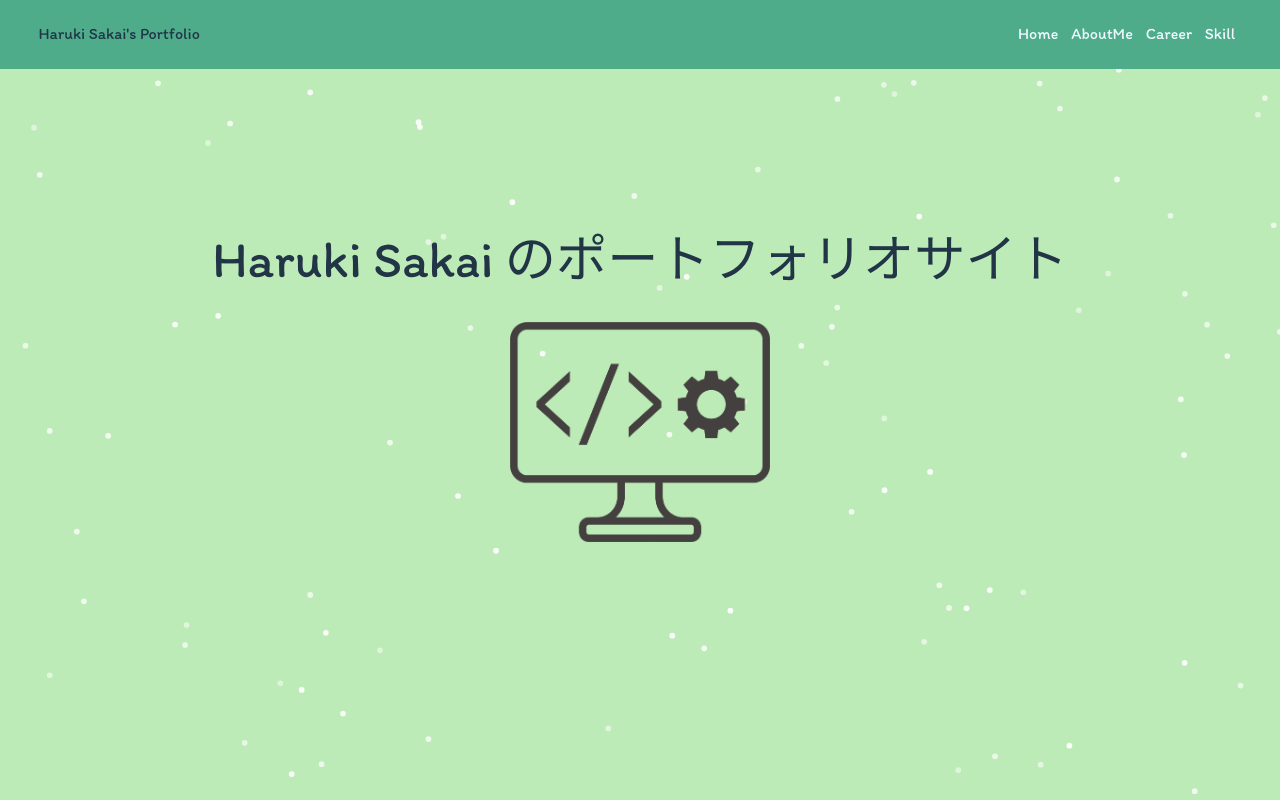
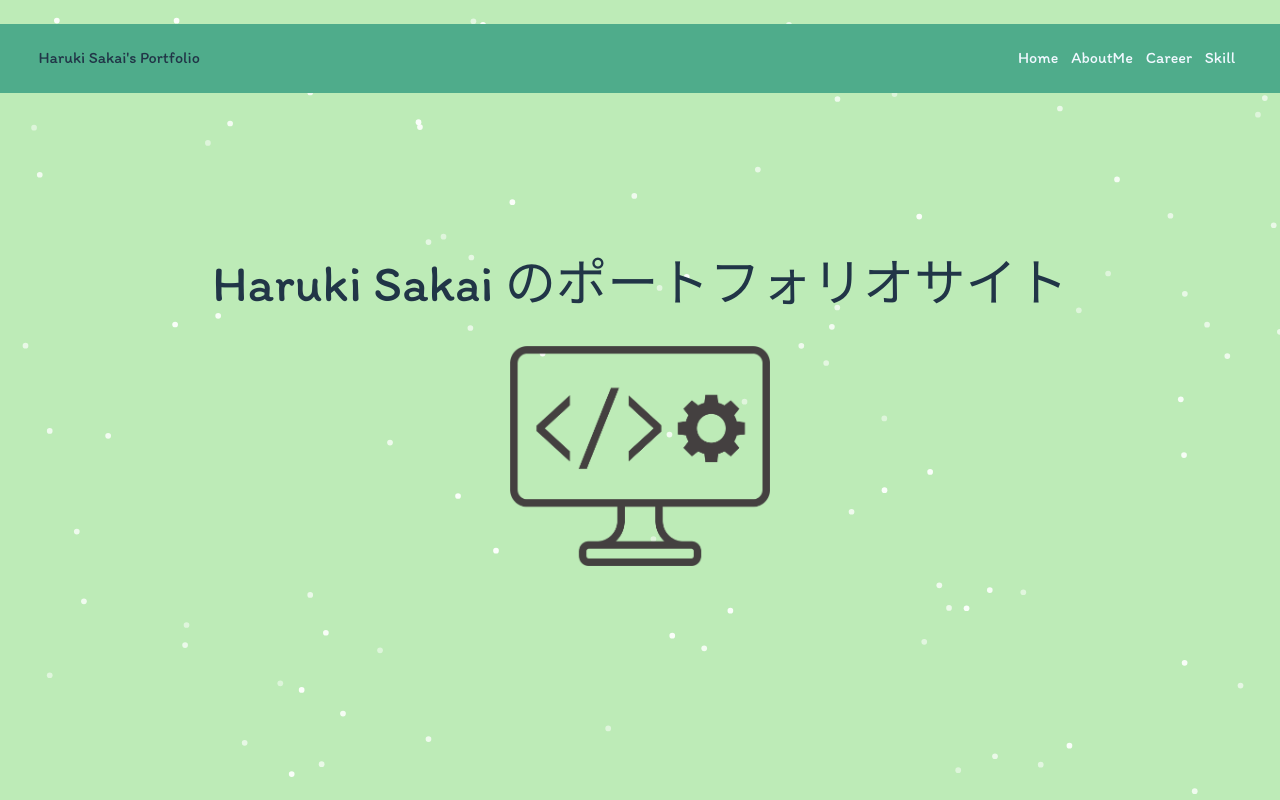
Before and after one commit to sakai001015-alt/HarukiSakai_Portfolio, a React (Vite) app: page / in a window 1280 px wide. Built offline with nearby package versions, Linux system fonts and the light colour scheme.

Commit message:
App.jsx修正

```diff
--- a/src/App.jsx
+++ b/src/App.jsx
@@ -6,14 +6,14 @@ import CareerPage from "./pages/CareerPage";
 import SkillPage from "./pages/SkillPage";
 import { ROUTES } from "./const";
 import Header from "./components/Header/Header";
-import React from 'react';
 import ParticlesBackground from './ParticlesBackground';
 
 function App() {
   return (
       <div className="app-container">
         <ParticlesBackground />
-          <BrowserRouter>
+        ReactDOM.createRoot(document.getElementById("root")!).render(
+          <BrowserRouter basename={import.meta.env.DEV ? "/" : "/レポジトリ名/"}>
           <div className="page">
             <Header />
             <Routes>
@@ -24,6 +24,7 @@ function App() {
             </Routes>
           </div>
           </BrowserRouter>
+        );
       </div>
 
 
```
